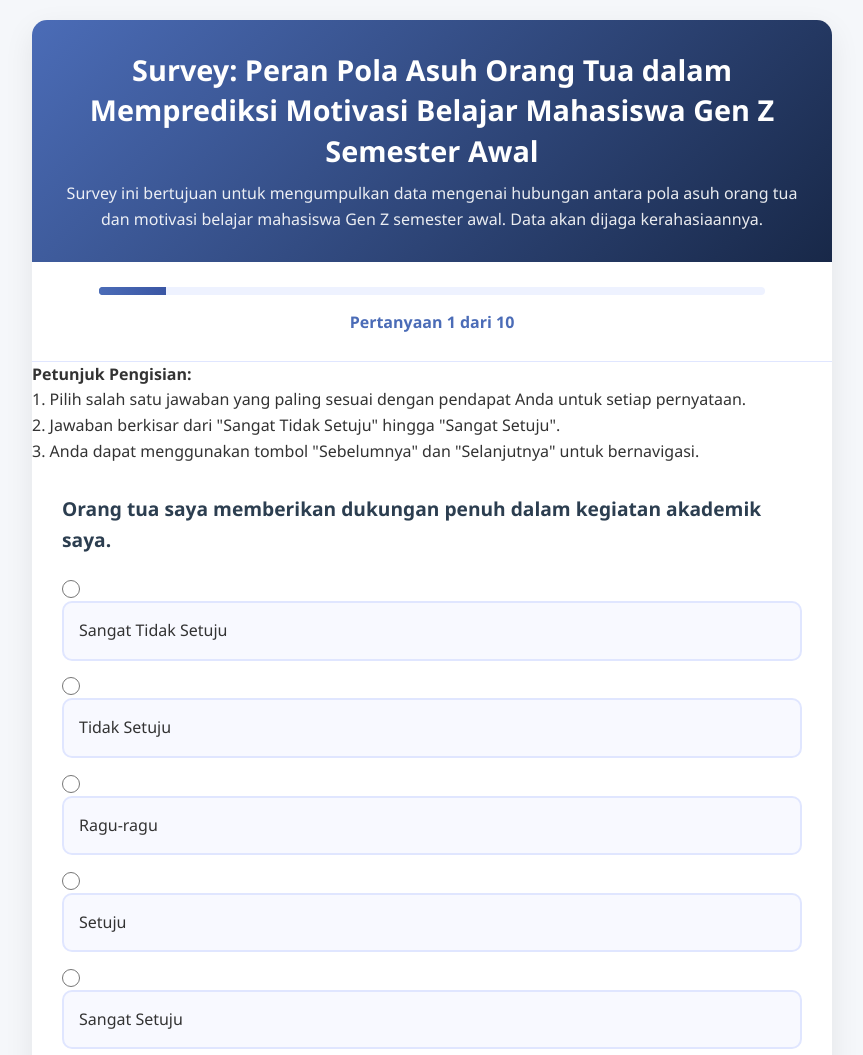
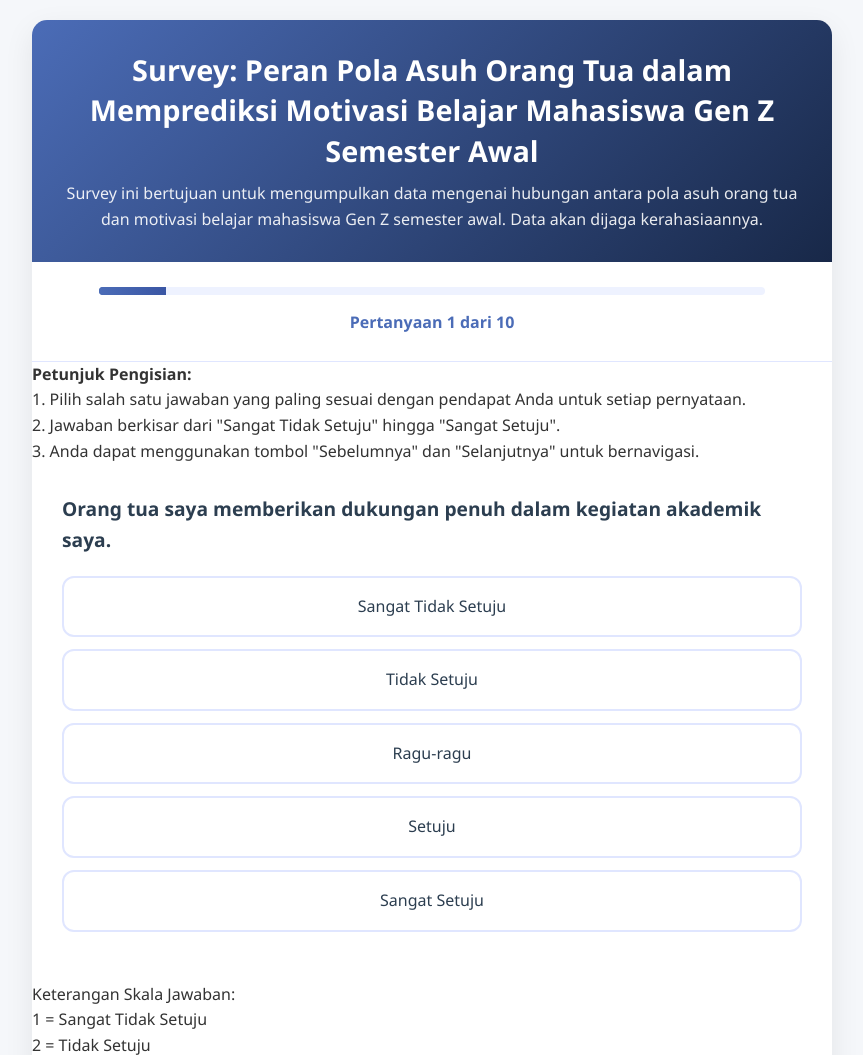
Before and after one commit to NightmareSquad/Survey-Akademik-GEN-Z, a plain HTML site: page index.html in a window 1280 px wide. Shown: the top 1055 px of the page, without its empty margins (208-1071 px from the left). Drawn offline with Linux system fonts and the light colour scheme.

Commit message:
Revise and update CSS for survey system

```diff
--- a/style.css
+++ b/style.css
@@ -99,51 +99,58 @@ h1 {
 }
 
 /* FIX: OPTIONS STYLES (Tombol Setuju/Tidak Setuju) */
-.options-container, .options-group {
+.options-group {
     display: flex;
     flex-direction: column;
     gap: 12px;
+    margin-top: 15px;
 }
 
 .option-item {
     width: 100%;
+    position: relative;
 }
 
-/* Memastikan Radio Button Muncul */
+/* Sembunyikan bulatan radio asli agar tampilan bersih tapi tetap fungsional */
 .option-input {
-    display: inline-block !important;
-    width: 18px;
-    height: 18px;
-    margin-right: 12px;
+    position: absolute;
+    opacity: 0;
+    width: 100%;
+    height: 100%;
     cursor: pointer;
-    vertical-align: middle;
+    z-index: 2;
 }
 
-/* Styling Label sebagai Card yang bisa diklik */
+/* Styling Label sebagai Card Utama */
 .option-item label {
     display: block;
-    padding: 15px;
-    background-color: #f8f9ff;
+    padding: 16px 20px;
+    background-color: #ffffff;
     border: 2px solid #e0e6ff;
-    border-radius: 10px;
+    border-radius: 12px;
     cursor: pointer;
     transition: all 0.2s ease;
     font-weight: 500;
+    color: #2c3e50;
+    text-align: center;
+    position: relative;
+    z-index: 1;
 }
 
 .option-item label:hover {
-    background-color: #edf1ff;
+    background-color: #f8faff;
     border-color: #4b6cb7;
 }
 
-/* Highlight saat Radio Button dipilih */
-.option-input:checked + span,
-.option-input:checked ~ .option-text {
-    font-weight: bold;
-    color: #4b6cb7;
+/* EFEK KLIK: Saat dipilih, kotak berubah jadi Biru dan Teks jadi Putih */
+.option-input:checked + label {
+    background-color: #4b6cb7 !important;
+    color: #ffffff !important;
+    border-color: #182848 !important;
+    box-shadow: 0 4px 12px rgba(75, 108, 183, 0.3);
 }
 
-/* Button Navigation */
+/* Button Navigation - Tetap di bawah */
 .buttons-container {
     display: flex;
     justify-content: space-between;
```
